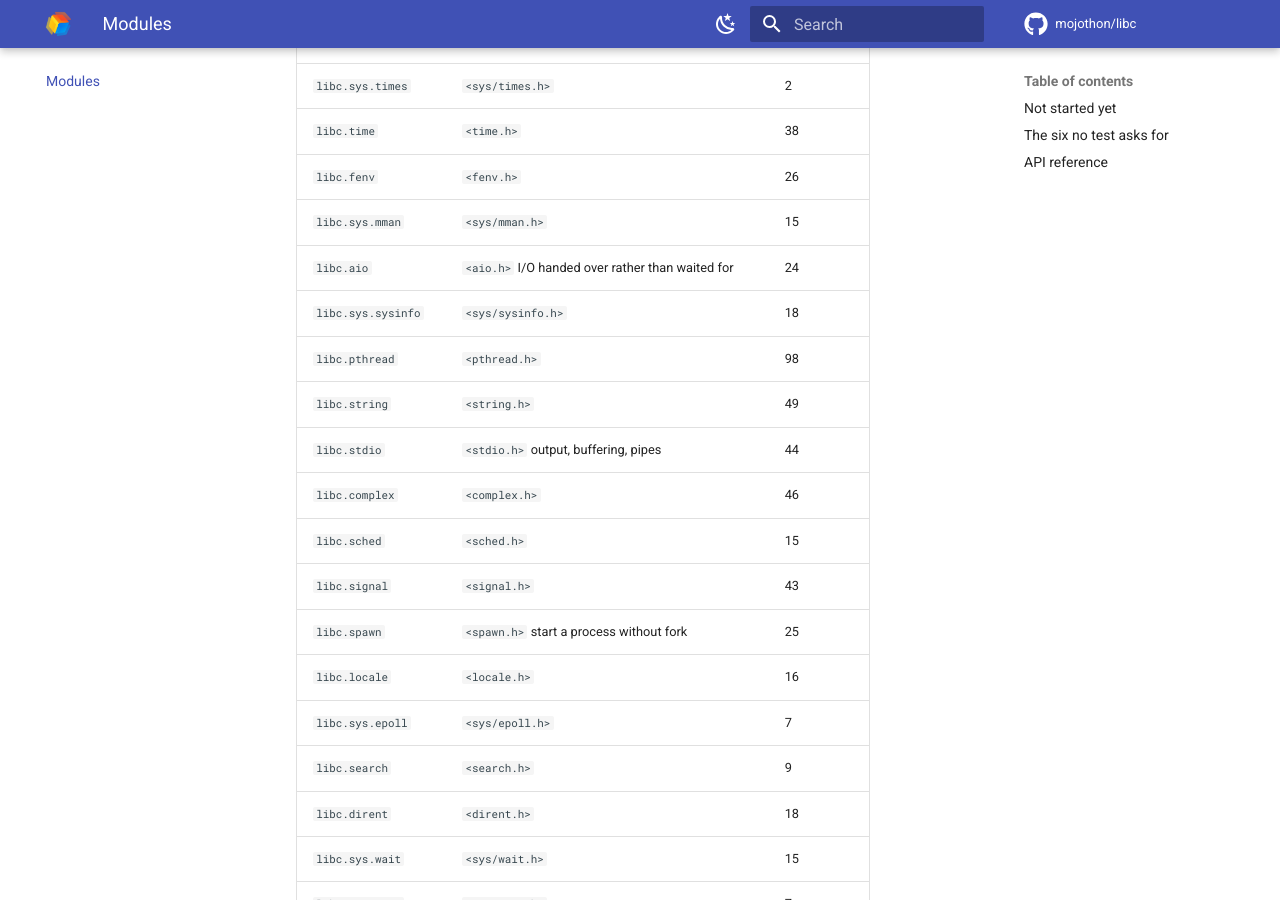
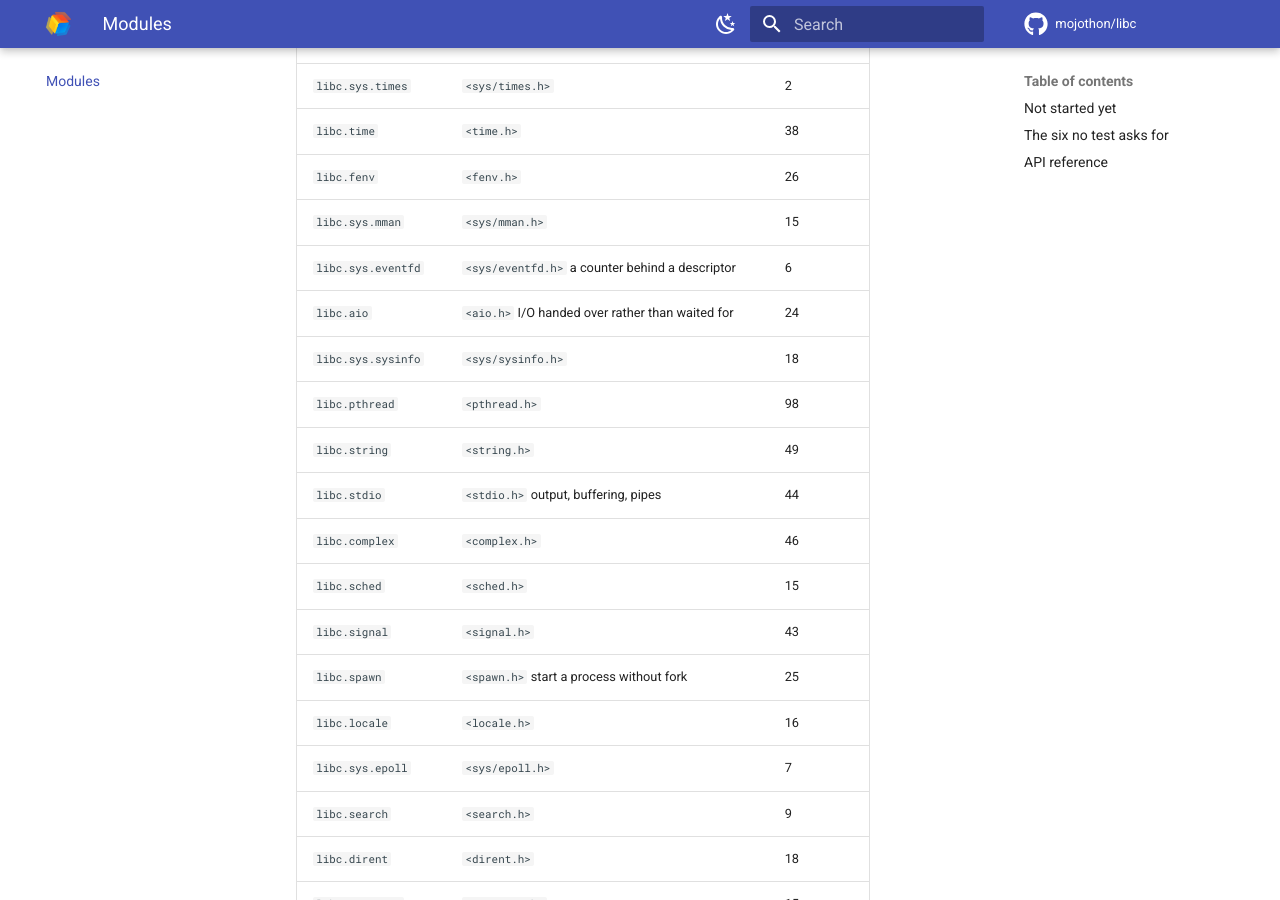
Before and after one commit to mojothon/libc, an MkDocs documentation site: the page built from docs/modules.md, in a window 1280 px wide and 900 px high, scrolled down 641 px. Built offline with MkDocs 1.6.1 and Material for MkDocs 9.7.7, drawn with Linux system fonts in a browser that asks for light colours; comment, search, counter and statistics services are not loaded.

Commit message:
feat(sys/eventfd): bind <sys/eventfd.h>, all three of it
A whole header, and a small one: a counter the kernel keeps, with a
descriptor in front of it, which is the part that makes it worth
having -- the descriptor is what gets handed to poll or epoll, and
that is how one thread tells another that something happened.

Linux only. The BSDs have kqueue and nothing like this, so the three
go in their own package the way epoll and prctl do, and every test
is behind a `comptime if` for the same reason.

What makes the flags worth testing is that two of them are `open`
flags by another name: a wrong `EFD_CLOEXEC` still makes a
descriptor, only one that survives `exec`, so the test asks `fcntl`
what the descriptor actually is rather than trusting the number
written here. The third is not a flag at all but a different way of
counting, and what proves it is the count: three put into each of two
descriptors comes back as one out of the semaphore and three out of
the counter. A test that only ever made a descriptor and read it
back would pass with all three flags set to 0.

The counter is 64 bits and unsigned, so it is given the largest
number a signed 64-bit integer can hold and asked for it back, and
then given the very largest of all, which the kernel refuses.

```diff
--- a/docs/modules.md
+++ b/docs/modules.md
@@ -18,6 +18,7 @@ the bottom.
 | `libc.time` | `<time.h>` | 38 |
 | `libc.fenv` | `<fenv.h>` | 26 |
 | `libc.sys.mman` | `<sys/mman.h>` | 15 |
+| `libc.sys.eventfd` | `<sys/eventfd.h>` a counter behind a descriptor | 6 |
 | `libc.aio` | `<aio.h>` I/O handed over rather than waited for | 24 |
 | `libc.sys.sysinfo` | `<sys/sysinfo.h>` | 18 |
 | `libc.pthread` | `<pthread.h>` | 98 |
@@ -80,8 +81,9 @@ threads, so a binding would only ever work on Linux.
 because Mojo has no type to pass: on x86-64 the C type is the 80-bit x87
 format. `libc.locale` has no `FE_DFL_ENV`, see `fenv_t`.
 
-`libc.sys.epoll`, `libc.sys.prctl`, `libc.sys.sendfile` and `libc.sys.auxv`
-wrap Linux-only calls; importing them on Darwin will not link.
+`libc.sys.epoll`, `libc.sys.prctl`, `libc.sys.sendfile`, `libc.sys.eventfd`
+and `libc.sys.auxv` wrap Linux-only calls; importing them on Darwin will
+not link.
 `libc.sys.random` holds one of each: `getentropy`, which both platforms
 have, and `getrandom`, which answers -1 on Darwin rather than going
 missing.
```
Also changed, not shown: 6 other files.
